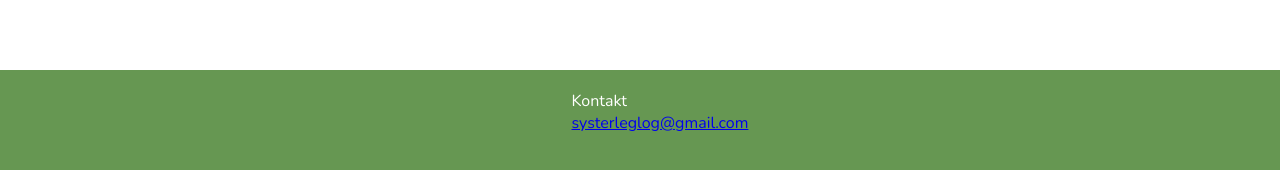
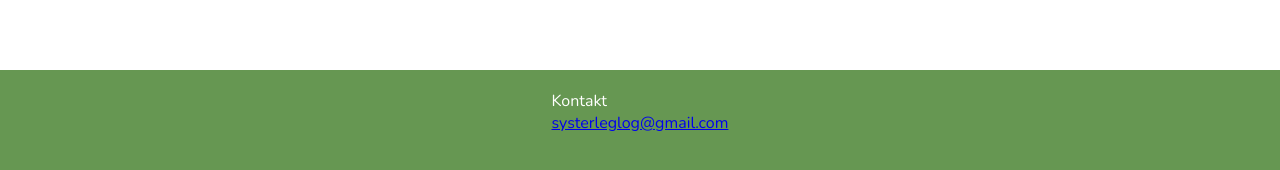
Before and after one commit to Adenholm/SysterLegLog, a React (Create React App) app: page / in a window 1280 px wide. Shown: the part 674-844 px from the top of the page. Built offline with nearby package versions, Linux system fonts and the light colour scheme; a web font is replaced by a local one.

Commit message:
fixed the footer css to actually fit page

```diff
--- a/src/Layouts/Footer.css
+++ b/src/Layouts/Footer.css
@@ -3,7 +3,7 @@
     background-color: var(--header-color);
     display: flex;
     flex-direction: row;
-    padding: 20px 20px 20px 20px;
+    padding: 20px 0px;
     bottom: 0;
     width: 100%;
     height: 10vh;
```
